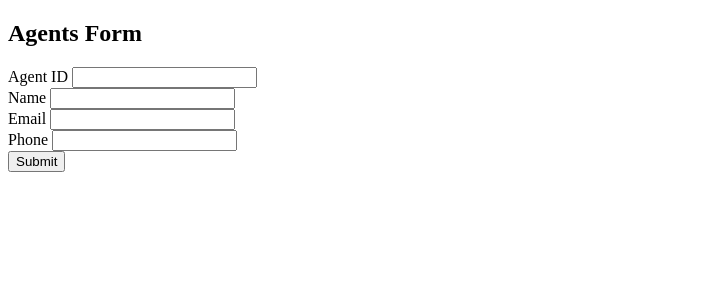
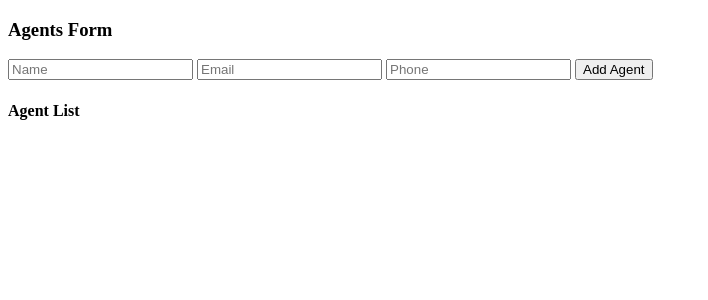
Before and after one commit to ivinaconsultancyinc/ica_app, a FastAPI app: template insurance_app/templates/agents.html in a window 1280 px wide. Shown: the top 300 px of the page, without its empty margins (0-708 px from the left). Run offline with FastAPI, Linux system fonts and the light colour scheme; the template is opened without the code that fills it, so the values that code supplies are empty; parts of the project's set-up code (start-up, migrations or seed data) failed here and were passed over.

Commit message:
Update agents.html

```diff
--- a/insurance_app/templates/agents.html
+++ b/insurance_app/templates/agents.html
@@ -1,32 +1,103 @@
 <!DOCTYPE html>
 <html>
 <head>
-    <meta charset="UTF-8">
     <title>Agents Form</title>
-    <link rel="shortcut icon" href="{{ url_for('static', filename='favicon.ico') }}">
-    <link href="https://cdn.jsdelivr.net/npm.3.0/dist/css/bootstrap.min.css
 </head>
 <body>
-<div class="container mt-5">
-    <h2>Agents Form</h2>
-    <form>
-        <div class            <label for="agent_id" class="form-label">Agent ID</label>
-            <input type="text" class="form-control" id="agent_id" name="agent_id">
-        </div>
-        <div class="mb-3">
-            <label for="name" class="form-label">Name</label>
-            <input type="text" class="form-control" id="name" name="name">
-        </div>
-        <div class="mb-3">
-            <label for="email" class="form-label">Email</label>
-            <input type="email" class="form-control" id="email" name="email">
-        </div>
-        <div class="mb-3">
-            <label for="phone" class="form-label">Phone</label>
-            <input type="text" class="form-control" id="phone" name="phone">
-        </div>
-        <button type="submit" class="btn btn-primary">Submit</button>
+    <h3>Agents Form</h3>
+
+    <!-- Add Agent Form -->
+    <form id="add-agent-form">
+        <input type="text" name="name" placeholder="Name" required>
+        <input type="email" name="email" placeholder="Email" required>
+        <input type="text" name="phone" placeholder="Phone">
+        <button type="submit">Add Agent</button>
     </form>
-</div>
+
+    <h4>Agent List</h4>
+    <ul id="agent-list"></ul>
+
+    <!-- ========================= -->
+    <!-- Add your POST, PUT, DELETE fetch code -->
+    <!-- ========================= -->
+    <script>
+    function loadAgents() {
+        fetch('/api/agents/')
+            .then(response => response.json())
+            .then(data => {
+                const list = document.getElementById('agent-list');
+                list.innerHTML = '';
+                data.forEach(agent => {
+                    const li = document.createElement('li');
+                    li.innerHTML = `
+                        <strong>${agent.name}</strong> - ${agent.email} ${agent.phone ? '(' + agent.phone + ')' : ''}
+                        <button onclick="editAgent(${agent.id}, '${agent.name}', '${agent.email}', '${agent.phone || ''}')">Edit</button>
+                        <button onclick="deleteAgent(${agent.id})">Delete</button>
+                    `;
+                    list.appendChild(li);
+                });
+            });
+    }
+
+    // POST: Add a new agent
+    document.getElementById('add-agent-form').onsubmit = function(e) {
+        e.preventDefault();
+        const form = e.target;
+        fetch('/api/agents/', {
+            method: 'POST',
+            headers: {'Content-Type': 'application/json'},
+            body: JSON.stringify({
+                name: form.name.value,
+                email: form.email.value,
+                phone: form.phone.value
+            })
+        })
+        .then(response => response.json())
+        .then(data => {
+            alert('Agent added: ' + data.name);
+            form.reset();
+            loadAgents();
+        });
+    };
+
+    // PUT: Edit an existing agent
+    function editAgent(id, currentName, currentEmail, currentPhone) {
+        const name = prompt("Edit name:", currentName);
+        if (name === null) return;
+        const email = prompt("Edit email:", currentEmail);
+        if (email === null) return;
+        const phone = prompt("Edit phone:", currentPhone);
+        fetch(`/api/agents/${id}`, {
+            method: 'PUT',
+            headers: {'Content-Type': 'application/json'},
+            body: JSON.stringify({name, email, phone})
+        })
+        .then(response => response.json())
+        .then(data => {
+            alert('Agent updated: ' + data.name);
+            loadAgents();
+        });
+    }
+
+    // DELETE: Remove an agent
+    function deleteAgent(id) {
+        if (!confirm("Are you sure you want to delete this agent?")) return;
+        fetch(`/api/agents/${id}`, {
+            method: 'DELETE'
+        })
+        .then(response => response.json())
+        .then(data => {
+            alert(data.detail);
+            loadAgents();
+        });
+    }
+
+    // Initial load
+    loadAgents();
+    </script>
+    <!-- ========================= -->
+    <!-- End of POST, PUT, DELETE fetch code -->
+    <!-- ========================= -->
+
 </body>
 </html>
```
